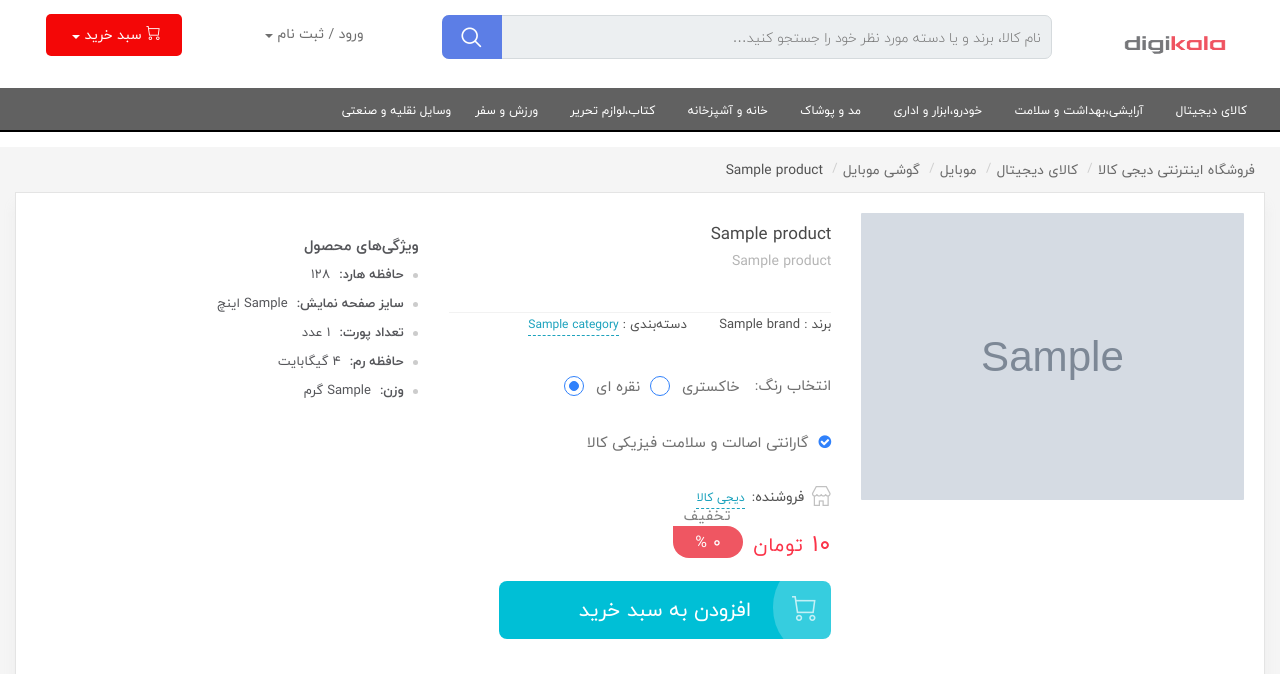
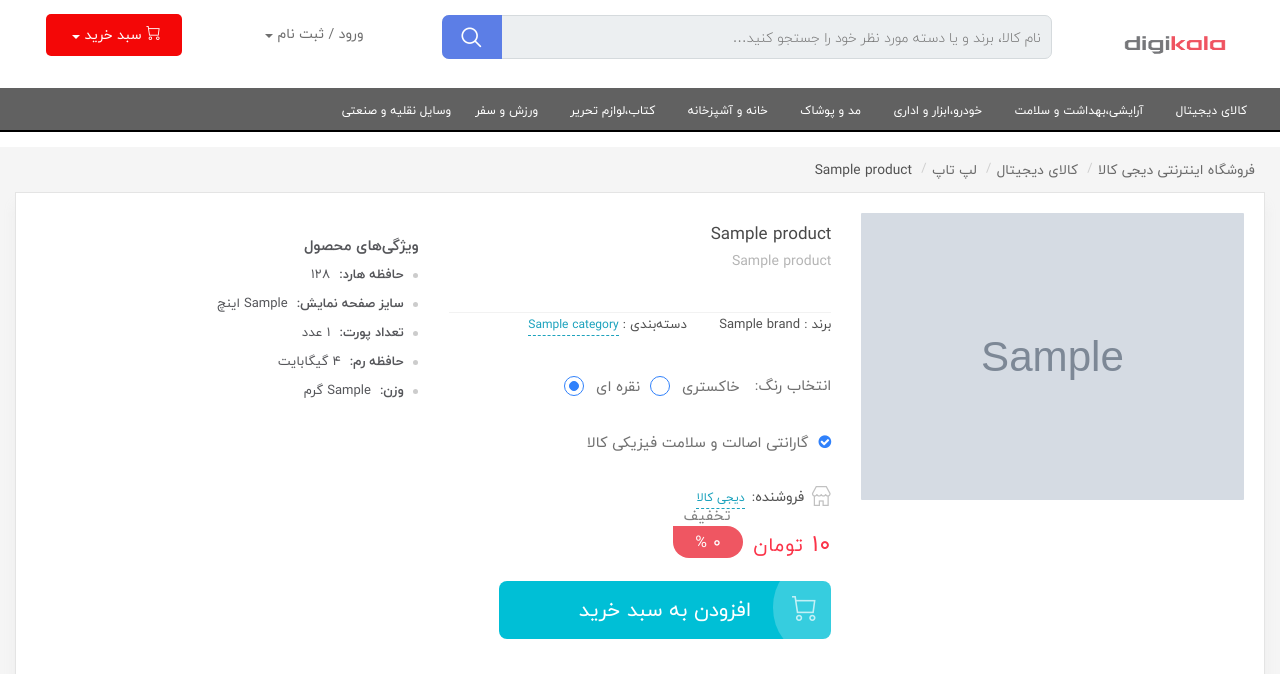
Before and after one commit to mohammad-aq1996/digikala, a Django app: page /store/product/laptop/1/ in a window 1280 px wide. Shown: the top 674 px of the page. Run offline with Django 4.2, Linux system fonts and the light colour scheme; tables that the repository leaves empty hold one stand-in row (values such as "Sample post"); grey boxes marked "Sample" are stand-in pictures; some libraries are stand-ins or nearby versions.

Commit message:
fix laptop detail template title

```diff
--- a/templates/store_app/laptop-detail.html
+++ b/templates/store_app/laptop-detail.html
@@ -23,10 +23,7 @@
                                     <a href="#"><span>کالای دیجیتال</span></a>
                                 </li>
                                 <li>
-                                    <a href="#"><span>موبایل</span></a>
-                                </li>
-                                <li>
-                                    <a href="#"><span>گوشی موبایل</span></a>
+                                    <a href="#"><span>لپ تاپ</span></a>
                                 </li>
                                 <li>
                                     <span>{{ laptop.persian_title }}</span>
```
